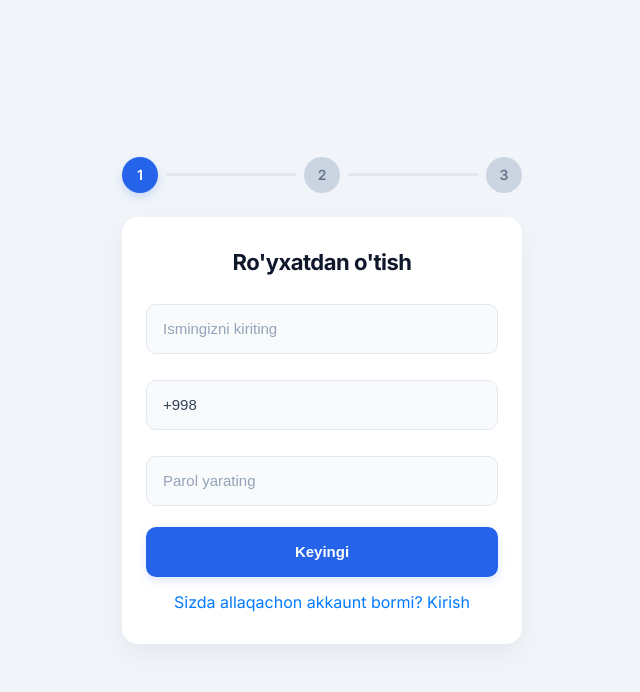
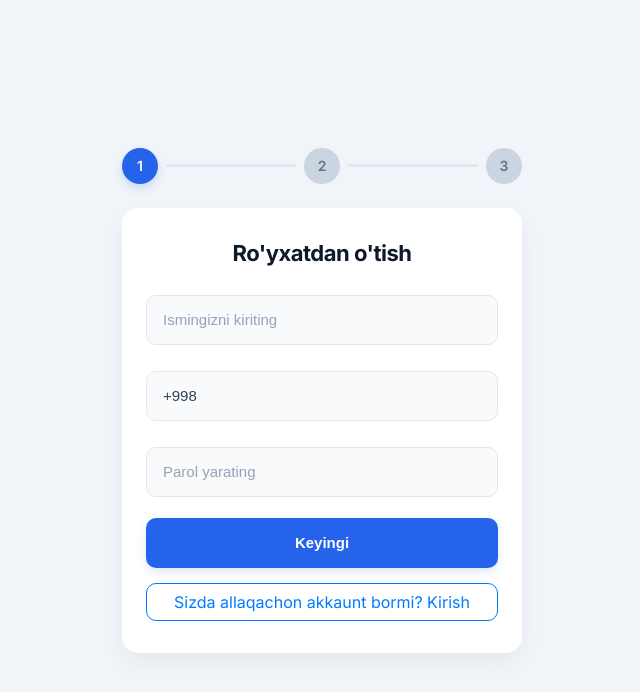
Before and after one commit to Sayyorbek2005/next-pump, a React (Create React App) app: page /register in a window 1280 px wide. Shown: the top 692 px of the page, without its empty margins (318-958 px from the left). Built offline with nearby package versions, Linux system fonts and the light colour scheme.

Commit message:
BISMILLAH HASBUNALLOH

```diff
--- a/src/pages/admin/katalog/Katalog.jsx
+++ b/src/pages/admin/katalog/Katalog.jsx
@@ -1,5 +1,5 @@
 import React, { useState } from "react";
-import { FiArrowLeft, FiGrid, FiPackage, FiImage, FiMapPin, FiPhone } from "react-icons/fi";
+import { FiArrowLeft, FiGrid, FiPackage, FiMapPin, FiPhone } from "react-icons/fi";
 import { MapContainer, TileLayer, Marker, Popup } from "react-leaflet";
 import L from "leaflet";
 import "./katalog.css";
--- a/src/pages/registrer/Register.jsx
+++ b/src/pages/registrer/Register.jsx
@@ -214,7 +214,7 @@ export default function Register() {
             <button className="btn-submit" onClick={handleStepOneNext}>
               Keyingi
             </button>
-            <p className="login-link" onClick={() => navigate("/login")} style={{textAlign: "center", marginTop: "15px", cursor: "pointer", color: "#007bff"}}>
+            <p style={{textAlign: "center", marginTop: "15px", cursor: "pointer", color: "#007bff", border: "1px solid #007bff", padding: "8px 16px", borderRadius: "10px"}} onClick={() => navigate("/login")}>
               Sizda allaqachon akkaunt bormi? Kirish
             </p>
           </div>
```
